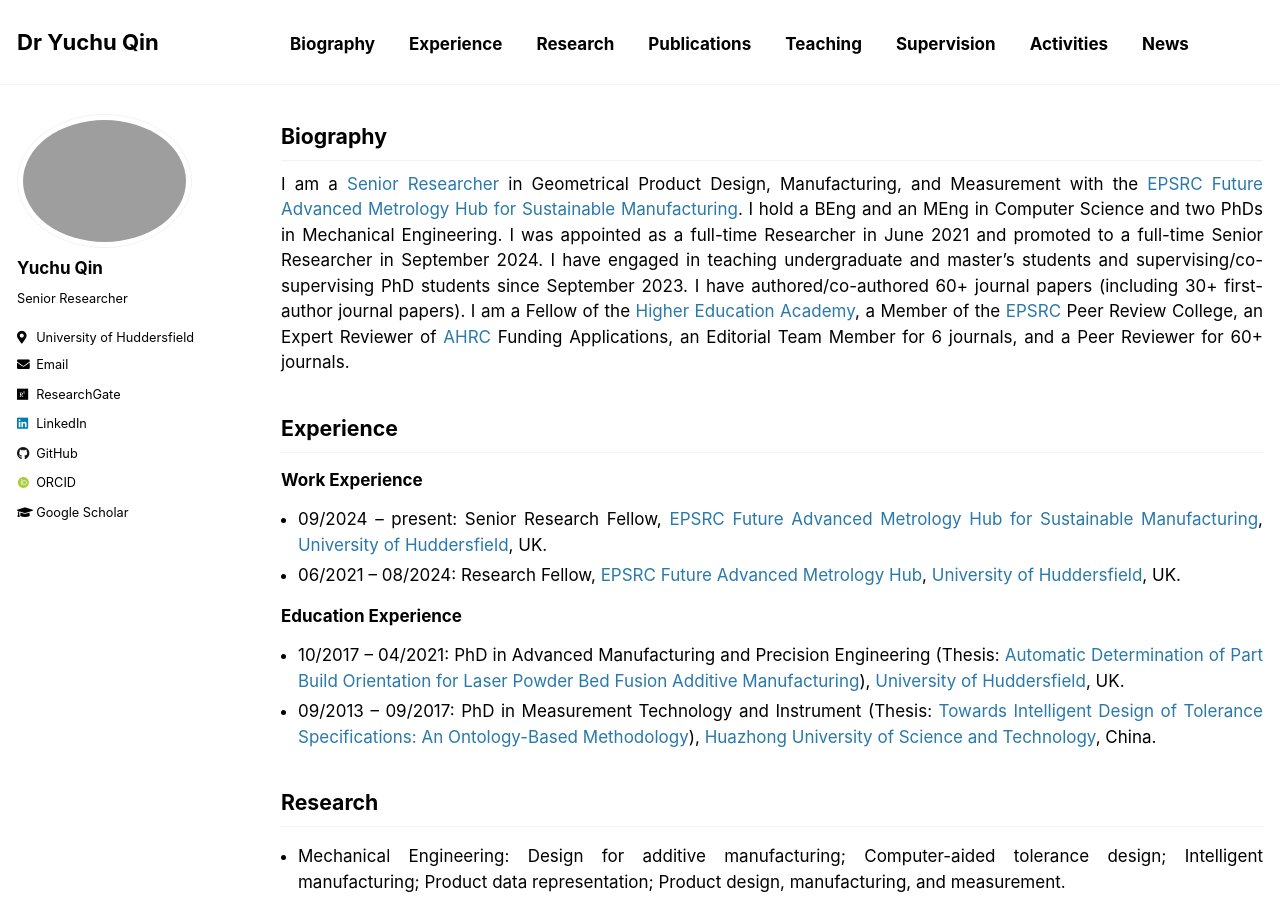
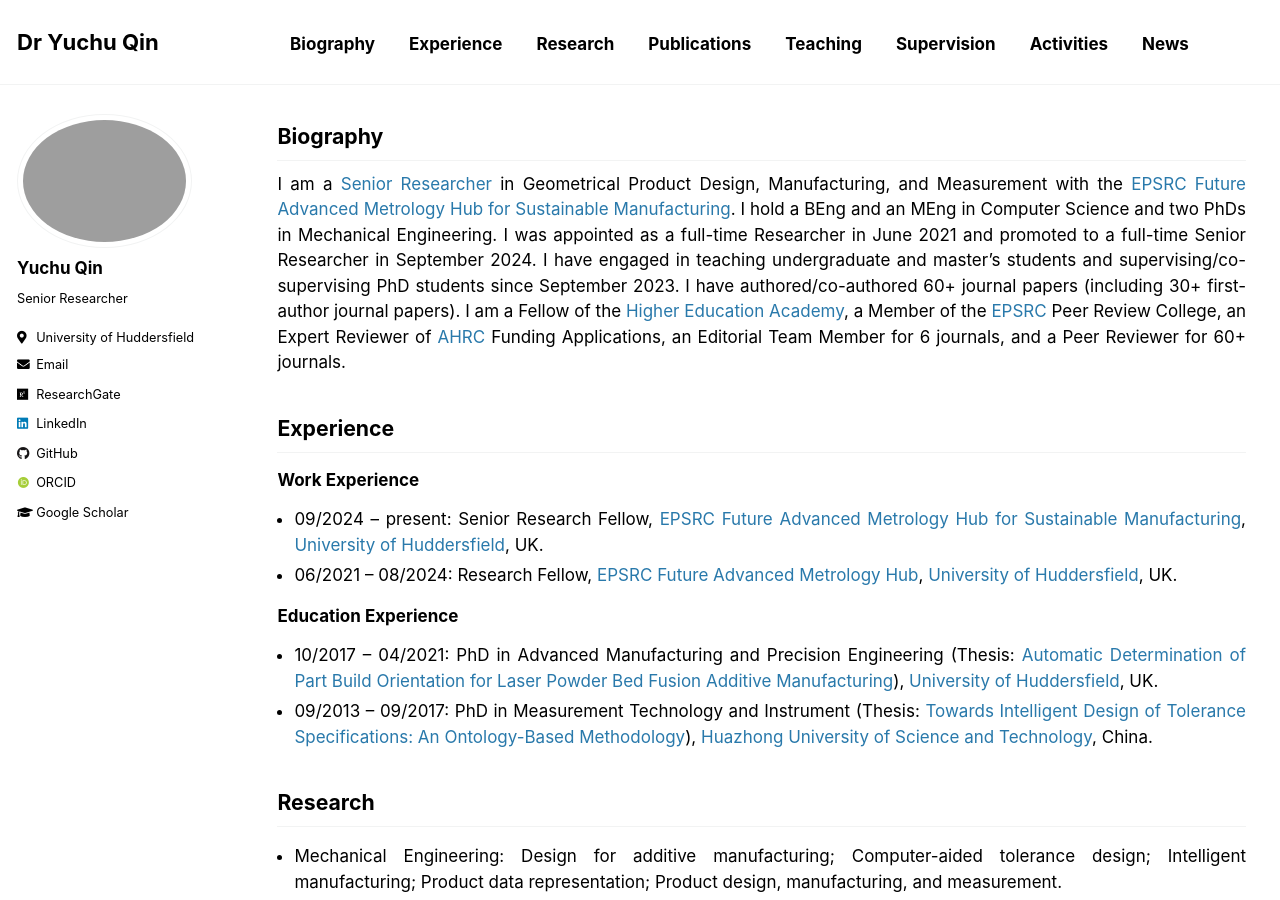
Before and after one commit to yuchu-qin/yuchu-qin.github.io, a Jekyll site: the page built from _pages/index.md, in a window 1280 px wide and 900 px high. Built offline with Jekyll 4.4.1, drawn with Linux system fonts in a browser that asks for light colours; some web fonts are replaced; our own code applies the rules of GitHub Pages for plain Markdown files.

Commit message:
Update default.html

```diff
--- a/_layouts/default.html
+++ b/_layouts/default.html
@@ -17,7 +17,9 @@ layout: compress
     {% include masthead.html %}
 
 
-    {{ content }}
+    <div class="align-left">
+      {{ content }}
+    </div>
 
 
     <div class="page__footer">
```
